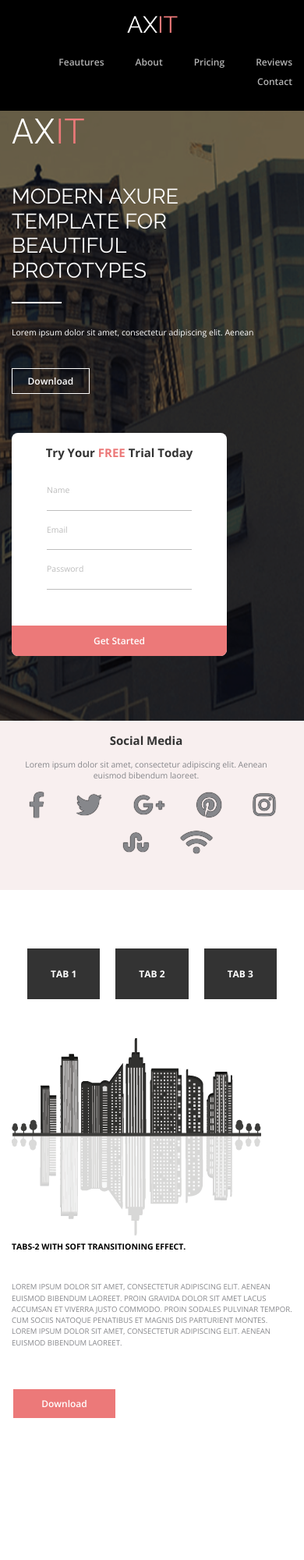
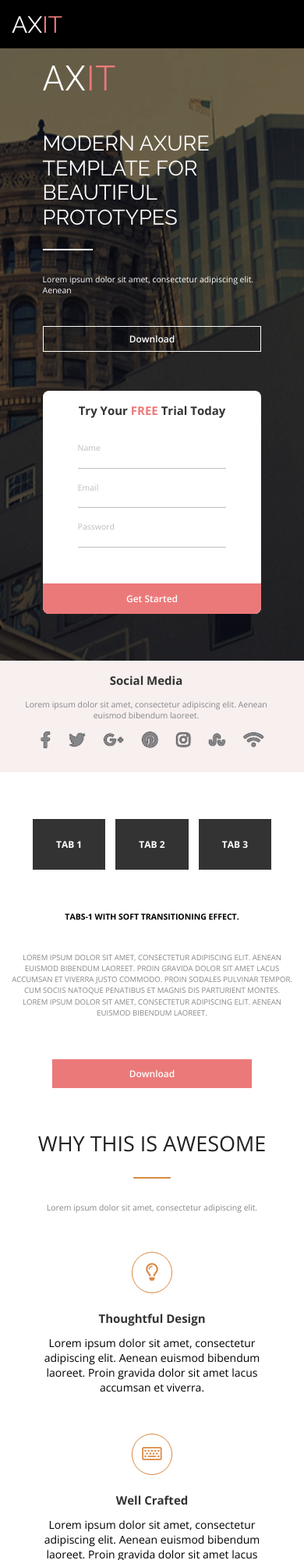
Before and after one commit to IrinaBukley23/FE10-wk-1-Buklej-Irina, a plain HTML site: page index.html in a window 390 px wide. Shown: the top 2000 px of the page at 78% size. Drawn offline with nearby package versions, Linux system fonts and the light colour scheme.

Commit message:
adaptive

```diff
--- a/css/awesome.css
+++ b/css/awesome.css
@@ -1,10 +1,10 @@
 .awesome{
-    padding: 100px 0;
+    padding: 6.25rem 0;
     font-family: 'Open Sans', sans-serif;
 }
 
 .advantages{
-    margin: 67px -15px 0;
+    margin: 4rem -15px 0;
     display: flex;
     flex-basis: auto;
     justify-content: space-around;
@@ -15,7 +15,7 @@
 .advantages__block{
     text-align: center;
     margin: 0 15px;
-    width: 360px;
+    width: 30%;
 }
 
 .advantages__circle{
@@ -51,18 +51,45 @@
 @media screen and (max-width: 1200px){
    .advantages__block{
        margin-top: 50px;
+       width: 40%;
    }
 }
 
+@media screen and (max-width: 900px){
+    .advantages__block{
+        width: 45%;
+    }
+    .awesome{
+        padding: 5rem 0 5rem 0;
+    }
+}
+
+@media screen and (max-width: 768px){
+    html{
+        font-size: 14px;
+    }
+    .advantages__descr{
+        font-size: 14px;
+    }
+    .advantages{
+        margin-top: 0;
+    }
+    .advantages__block{
+        width: 45%;
+    }
+}
+
+@media screen and (max-width: 700px){
+    .advantages__block{
+        width: 72%;
+    }
+}
+
  @media screen and (max-width: 544px){
-    html{
-        font-size: 12px;
+    .awesome{
+        padding: 0;
     }
-
-    .social-group{
-        flex-wrap: wrap;
-    }
-    .social-group__item{
-        margin-bottom: 15px;
+    .advantages__block{
+        width: 72%;
     }
  }
--- a/css/axure.css
+++ b/css/axure.css
@@ -71,10 +71,15 @@
 }
 
 
+@media screen and (max-width: 900px){
+    .axure-btn{
+        width: 72%;
+        text-align: center;
+    }
+  }
 
-@media screen and (max-width: 544px){
+@media screen and (max-width: 768px){
     html{
-        font-size: 12px;
+        font-size: 14px;
     }
-
  }
--- a/css/contact.css
+++ b/css/contact.css
@@ -110,27 +110,35 @@
     transition: all 0.3s ease-out;
   }
 
-
-@media screen and (max-width: 768px){
+@media screen and (max-width: 1200px){
     .personal-block{
         padding: 0 25px;
     }
-
     .text-block{
         padding: 0 25px;
     }
  }
 
-
-@media screen and (max-width: 544px){
-    html{
-        font-size: 12px;
-    }
+  @media screen and (max-width: 900px){
     .contact-row{
         flex-wrap: wrap;
     }
-
     .personal-block{
         width: 90%;
     }
+    .text-block{
+        width: 90%;
+        margin-top: 50px;
+    }
+    .contact-form__btn{
+        width: 72%;
+    }
+  }
+
+
+@media screen and (max-width: 768px){
+    html{
+        font-size: 14px;
+    }
+
  }
--- a/css/customers.css
+++ b/css/customers.css
@@ -93,11 +93,11 @@
     color: #86878B;
 }
 
-
 @media screen and (max-width: 992px){
     .review-card{
-        width: 45%;
+        width: 42%;
         flex-grow: 0;
+        margin-top: 50px;
     }
 
     .review-card:last-child{
@@ -108,6 +108,10 @@
 
 @media screen and (max-width: 768px){
 
+    html{
+        font-size: 14px;
+    }
+
     .customers__block{
         flex-direction: column;
         align-items: center;
@@ -116,6 +120,11 @@
 
     .review-card{
         margin-top: 50px;
+        width: 72%;
+    }
+
+    .review-card:last-child{
+        width: 72%;
     }
 
     .review-card:first-child{
@@ -126,9 +135,8 @@
 
  @media screen and (max-width: 544px){
     html{
-        font-size: 12px;
+        font-size: 14px;
     }
-
     .review-card{
         width: 90%;
     }
--- a/css/first-screen.css
+++ b/css/first-screen.css
@@ -174,6 +174,38 @@
     padding: 1rem 0;
 }
 
+@media screen and (max-width: 1100px){
+    .first-screen__left{
+        width: 50%;
+    }
+    .first-screen__right{
+        width: 50%;
+    }
+}
+
+@media screen and (max-width: 900px){
+    .first-screen{
+        padding: 5.5rem 0 5rem 0;
+        margin-top: 0;
+    }
+    .first-screen__row{
+       display: flex;
+       flex-direction: column;
+       align-items: center;
+    }
+    .first-screen__left{
+        width: 72%;
+    }
+    .first-screen__right{
+        margin-top: 50px;
+        width: 72%;
+    }
+    .first-screen__btn{
+        width: 100%;
+        text-align: center;
+    }
+}
+
 @media screen and (max-width: 768px){
     html{
         font-size: 14px;
@@ -181,18 +213,7 @@
 }
 
 @media screen and (max-width: 544px){
-    html{
-        font-size: 12px;
-    }
-
-    .first-screen__row{
-        max-width: 544px;
-        flex-direction: column;
-        align-items: left;
-    }
-
-    .first-screen__left{
-        width: 90%;
-        margin-bottom: 50px;
-    }
+   .first-screen__title{
+       width: 100%;
+   }
 }
--- a/css/footer.css
+++ b/css/footer.css
@@ -95,8 +95,6 @@
     margin-right: 5px;
 }
 
-
-
 @media screen and (max-width: 544px){
     html{
         font-size: 12px;
@@ -104,7 +102,10 @@
 
     footer-group.fas{
         justify-content: center;
-        margin-top: 15px;
+        margin-top: 1rem;
+    }
+    .footer-group__item{
+        margin-left: 1rem;
     }
 
  }
--- a/css/header.css
+++ b/css/header.css
@@ -75,40 +75,8 @@
     transform: scale(1, 1);
 }
 
-/* 320px, 544px, 768px, 992px, 1200px */
-
-@media screen and (max-width: 992px){
-    .header{
-        max-width: 1200px;
-    }
-
-    .header__row{
-        max-width: 1200px;
-    }
-
-    .menu-list_item{
-        margin-left: 30px;
+@media screen and (max-width: 700px){
+    .menu{
+        display: none;
     }
 }
-
-@media screen and (max-width: 768px){
-    .header__row{
-        max-width: 768px;
-        flex-direction: column;
-        align-items: center;
-        justify-content: start;
-    }
-
-    .logo{
-        margin-bottom: 30px;
-    }
-}
-
-
-
-@media screen and (max-width: 544px){
-    html{
-        font-size: 12px;
-    }
-
-}
--- a/css/pricing.css
+++ b/css/pricing.css
@@ -66,13 +66,41 @@
 @media screen and (max-width: 1200px){
     .prising__card{
         margin-top: 50px;
+        width: 45%;
+    }
+ }
+
+ @media screen and (max-width: 992px){
+    .prising-card{
+        width: 42%;
+        flex-grow: 0;
+        margin-top: 50px;
+    }
+
+    .prising-card:last-child{
+        margin-top: 50px;
+        width: 45%;
     }
  }
 
 
- @media screen and (max-width: 544px){
-    html{
-        font-size: 12px;
+ @media screen and (max-width: 768px){
+     html{
+         font-size: 14px;
+     }
+    .prising__card{
+        width: 72%;
     }
+ }
 
+ @media screen and (max-width: 600px){
+    .pricing{
+        margin-top: 70px;
+    }
+    .prising__block{
+        margin-top: 0;
+    }
+    .prising__card{
+        width: 72%;
+    }
  }
--- a/css/social.css
+++ b/css/social.css
@@ -44,7 +44,7 @@
 }
 
 .social-group__item{
-   margin-left: 3.4rem;
+   margin-left: 3rem;
 }
 
 .social-group__item:first-child{
@@ -112,12 +112,10 @@
         align-items: center;
         justify-content: center;
     }
-
     .social-group{
         justify-content: center;
-        margin-top: 50px;
+        margin-top: 2rem;
     }
-
     .social__descr{
         margin-left: 0;
         text-align: center;
@@ -125,28 +123,26 @@
     }
 }
 
-
 @media screen and (max-width: 768px){
     html{
         font-size: 14px;
     }
+    .social-group__item{
+        margin-left: 2rem;
+    }
  }
 
  @media screen and (max-width: 544px){
-    html{
-        font-size: 12px;
-    }
-
     .social-group{
         flex-wrap: wrap;
         margin: 15px;
         width: 90%;
      }
-    .social-group__item{
-        margin-bottom: 15px;
-    }
-
     .fas{
+        font-size: 1.7rem;
         margin-top: 0;
     }
+    .fab{
+        font-size: 1.7rem;
+    }
  }
--- a/css/tabs.css
+++ b/css/tabs.css
@@ -6,17 +6,14 @@
     margin: 0 -15px;
     display: flex;
     justify-content: space-between;
-    align-items: flex-start;
 }
 
 .tab-block{
-    display: flex;
-    flex-direction: column;
-    align-items: center;
+    display: block;
 }
 
 .tab{
-    padding: 35px 45px;
+    padding: 45px 45px;
     margin-bottom: 10px;
     font-style: normal;
     font-weight: bold;
@@ -40,30 +37,10 @@
     border: none;
 }
 
-.tab-content{
-    margin-left: 7.3rem;
-    position: relative;
-    width: 100%;
-}
-
 .tab-content__item{
     display: flex;
     justify-content: space-between;
 }
-
-.tab-content__item{
-    margin-bottom: 20px;
-    opacity: 0;
-    transition: ease 0.5s;
-    position: absolute;
-    top: 0;
-    left: 0;
-}
-
-.tab-content__item.active{
-    opacity: 1;
-}
-
 .tab__title{
     margin-bottom: 58px;
     font-style: normal;
@@ -79,12 +56,11 @@
 
 .tab__text{
     margin-bottom: 100px;
+    padding-right: 4rem;
     font-style: normal;
     font-weight: normal;
     font-size: .875rem;
     line-height: 1.19rem;
-    display: flex;
-    align-items: center;
     text-transform: uppercase;
     color: #86878B;
     display: block;
@@ -135,11 +111,7 @@
     transition: all 0.3s ease-out;
   }
 
-.tab-img{
-    margin-left: 3.125rem;
-}
-
-@media screen and (max-width: 992px){
+  @media screen and (max-width: 992px){
     .tab-row{
         width: 100%;
         margin: auto;
@@ -166,20 +138,26 @@
     }
 }
 
+@media screen and (max-width: 1200px){
+    .tab-img{
+        display: none;
+    }
+}
+
+@media screen and (max-width: 900px){
+    .tabs{
+        padding: 5rem 0 0 0;
+    }
+}
+
 @media screen and (max-width: 768px){
     html{
         font-size: 14px;
     }
-
-    .tabs{
-        min-height: 750px;
-    }
-
     .tab-block{
         flex-direction: row;
         margin-bottom: 50px;
     }
-
     .tab{
         margin: 0 10px 0 10px;
     }
@@ -187,27 +165,41 @@
         flex-wrap: wrap;
         justify-content: center;
     }
-    .tab-content{
-        margin-left: 0;
-    }
-
-    .tab-content__item{
-        flex-direction: column-reverse;
-    }
-
     .tab-descr{
         margin-bottom: 50px;
         margin-left: 0;
+        display: flex;
+        flex-direction: column;
+        align-items: center;
     }
+    .tab__text{
+        text-align: center;
+    }
+    .tab__btn{
+        width: 72%;
+        text-align: center;
+    }
+ }
 
-    .tab-img{
+
+
+@media screen and (max-width: 544px){
+    .tab{
+        margin: 0 5px 0 5px;
+    }
+    .tab__text{
+        padding-right: 0;
+    }
+    .tab-content{
         margin-left: 0;
     }
  }
 
-
-@media screen and (max-width: 544px){
-    html{
-        font-size: 12px;
+ @media screen and (max-width: 344px){
+    .tabs{
+        padding-top: 45px;
+     }
+    .tab{
+        padding: 20px 25px;
     }
-}
+ }
--- a/index.html
+++ b/index.html
@@ -133,7 +133,7 @@
                 <div class="tab-content">
                     <div class="tab-content__item">
                         <div class="tab-descr">
-                            <div class="tab__title">Tabs-1 with soft transitioning effect.</div>
+                            <h3 class="tab__title">Tabs-1 with soft transitioning effect.</h3>
                             <div class="tab__text">
                                 <p>Lorem ipsum dolor sit amet, consectetur adipiscing elit. Aenean euismod
                                     bibendum laoreet. Proin gravida dolor sit amet lacus accumsan et viverra
@@ -149,42 +149,7 @@
                             <img src="img/tab_img.png" alt="">
                         </div>
                     </div>
-                    <div class="tab-content__item active">
-                        <div class="tab-descr">
-                            <div class="tab__title">Tabs-2 with soft transitioning effect.</div>
-                            <div class="tab__text">
-                                <p>Lorem ipsum dolor sit amet, consectetur adipiscing elit. Aenean euismod
-                                    bibendum laoreet. Proin gravida dolor sit amet lacus accumsan et viverra
-                                    justo commodo. Proin sodales pulvinar tempor. Cum sociis natoque
-                                    penatibus et magnis dis parturient montes.</p>
-                                <p> Lorem ipsum dolor sit amet, consectetur adipiscing elit. Aenean euismod
-                                    bibendum laoreet.</p>
-                            </div>
-                            <a href="#" class="tab__btn">Download</a>
-                        </div>
 
-                        <div class="tab-img">
-                            <img src="img/tab_img.png" alt="">
-                        </div>
-                    </div>
-                    <div class="tab-content__item">
-                        <div class="tab-descr">
-                            <div class="tab__title">Tabs-3 with soft transitioning effect.</div>
-                            <div class="tab__text">
-                                <p>Lorem ipsum dolor sit amet, consectetur adipiscing elit. Aenean euismod
-                                    bibendum laoreet. Proin gravida dolor sit amet lacus accumsan et viverra
-                                    justo commodo. Proin sodales pulvinar tempor. Cum sociis natoque
-                                    penatibus et magnis dis parturient montes.</p>
-                                <p> Lorem ipsum dolor sit amet, consectetur adipiscing elit. Aenean euismod
-                                    bibendum laoreet.</p>
-                            </div>
-                            <a href="#" class="tab__btn">Download</a>
-                        </div>
-
-                        <div class="tab-img">
-                            <img src="img/tab_img.png" alt="">
-                        </div>
-                    </div>
                 </div>
             </div>
         </div>
```
Also changed, not shown: css/style.css (line endings or trailing spaces).
